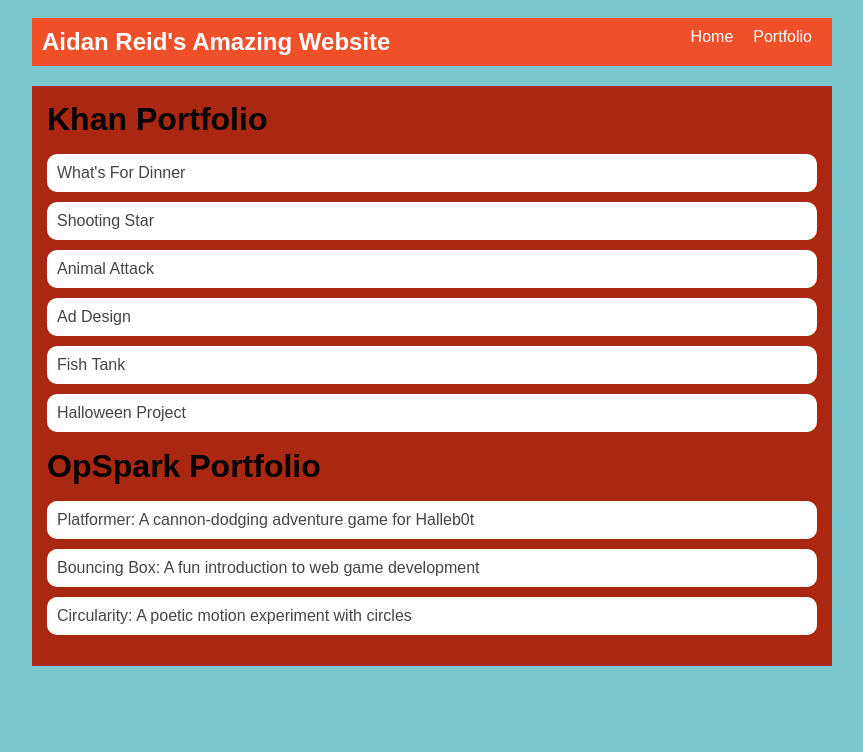
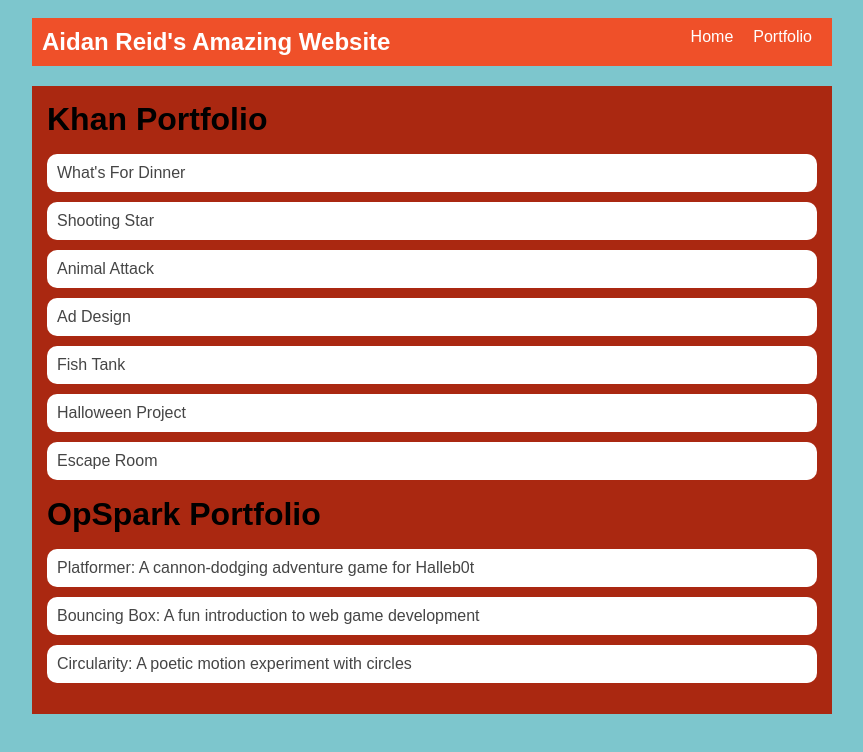
Before and after one commit to aidanreid2/aidanreid2.github.io, a plain HTML site: page portfolio.html in a window 1280 px wide. Shown: the whole page, without its empty margins (208-1071 px from the left). Drawn offline with Linux system fonts and the light colour scheme.

Commit message:
added escape room

```diff
--- a/portfolio.html
+++ b/portfolio.html
@@ -40,6 +40,9 @@
             <li>
                 <a href="https://www.khanacademy.org/computer-programming/reid_halloween-project/5956135625015296"target="_blank">Halloween Project</a>
             </li>
+            <li>
+                <a href="https://www.khanacademy.org/computer-programming/official-team-mcghee_reid_joffrion_allen/5489598183096320"target="_blank">Escape Room</a>
+            </li>
         </ul>
 
          <h1>OpSpark Portfolio</h1>
```
